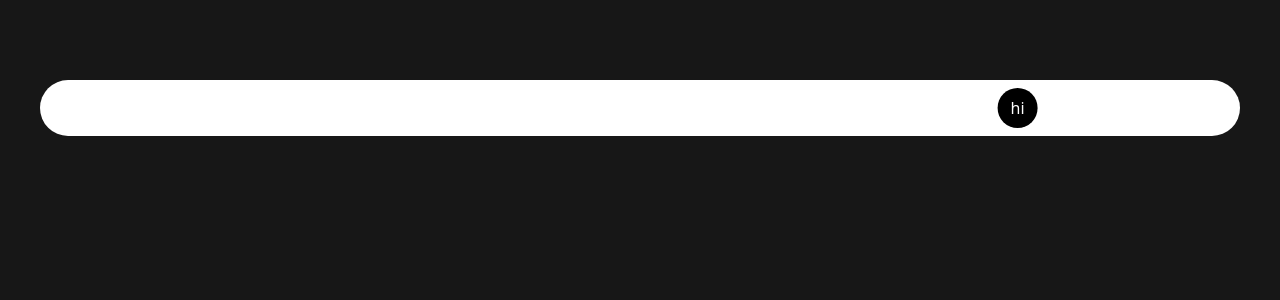
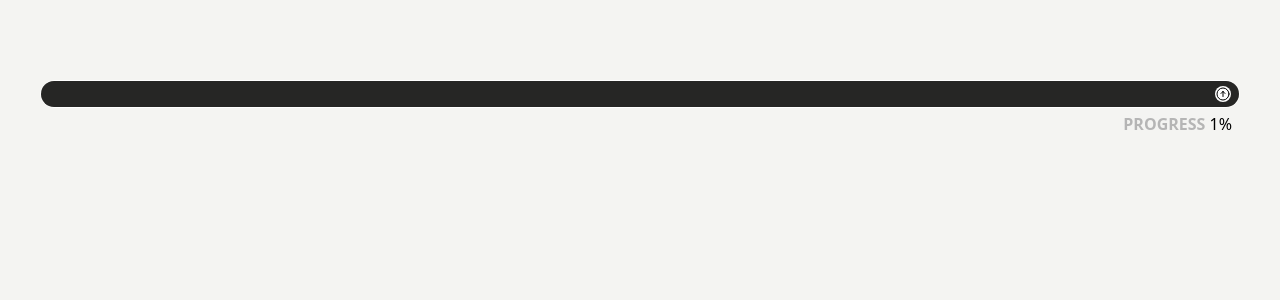
Before and after one commit to akram-aki/electro_website_v3, a React (Vite) app: page / in a window 1280 px wide. Shown: the top 300 px of the page. Built offline with nearby package versions, Linux system fonts and the light colour scheme.

Commit message:
stealscroll better ui

```diff
--- a/src/components/stealScroll/Index.jsx
+++ b/src/components/stealScroll/Index.jsx
@@ -1,5 +1,5 @@
 import { motion, useTransform, useScroll } from "framer-motion";
-import { useRef } from "react";
+import { useRef, useState } from "react";
 
 const Example = () => {
   return (
@@ -11,36 +11,60 @@ const Example = () => {
 
 const HorizontalScrollCarousel = () => {
   const targetRef = useRef(null);
+  const [count, setCount] = useState(0);
   const { scrollYProgress } = useScroll({
     target: targetRef,
   });
 
-  const x = useTransform(scrollYProgress, [0, 1], ["20%", "80%"]);
-  const rotate = useTransform(scrollYProgress, [0, 1], [0, 360]);
+  const x = useTransform(scrollYProgress, [0, 1], ["0%", "100%"]);
+  const rotate = useTransform(scrollYProgress, [0, 1], [0, 1440]);
+  const progress = useTransform(scrollYProgress, [0, 1], [0, 100]);
   return (
     <section
       ref={targetRef}
-      className="relative h-[300vh] w-screen  bg-neutral-900"
+      className="relative h-[900vh] w-full  bg-Background"
     >
-      <div className="sticky top-0 flex h-screen overflow-hidden w-full ">
-        <div className="bg-white  h-14 flex items-center mt-20 w-screen mx-10 p-1 rounded-full">
+      <div className="sticky  top-0 flex h-screen overflow-hidden w-full ">
+        <div className="bg-[#e9e8e4] relative overflow-hidden border border-white h-7 flex items-center mt-20 w-full mx-10 p-1 rounded-full">
           <motion.div
             style={{
               x,
             }}
-            transition={{ ease: "easeOut", duration: 9 }}
-            className="w-full"
+            transition={{ ease: "easeOut", duration: 100 }}
+            className="w-full flex justify-end absolute right-full p-2 rounded-xl   bg-[#262625] overflow-hidden"
           >
             <motion.div
               style={{
                 rotate,
               }}
-              className="bg-black flex items-center justify-center w-10 h-10 rounded-full text-white"
+              className=" z-10  bg-white text-black flex items-center justify-center w-4 h-4 rounded-full "
             >
-              hi
+              <svg
+                xmlns="http://www.w3.org/2000/svg"
+                fill="none"
+                viewBox="0 0 24 24"
+                strokeWidth="1.5"
+                stroke="currentColor"
+                className="size-10"
+              >
+                <path
+                  strokeLinecap="round"
+                  strokeLinejoin="round"
+                  d="m15 11.25-3-3m0 0-3 3m3-3v7.5M21 12a9 9 0 1 1-18 0 9 9 0 0 1 18 0Z"
+                />
+              </svg>
             </motion.div>
           </motion.div>
         </div>
+        <motion.p
+          ref={targetRef}
+          style={{ scrollYProgress }}
+          className="text-[#b5b5b5]  font-bold  right-12 top-28 absolute"
+          onUpdate={() => setCount(Math.floor(progress.current))}
+        >
+          {" "}
+          PROGRESS <span className="text-black font-medium">{count + 1}% </span>
+        </motion.p>
       </div>
     </section>
   );
--- a/tailwind.config.js
+++ b/tailwind.config.js
@@ -2,7 +2,12 @@
 export default {
   content: ["./index.html", "./src/**/*.{js,ts,jsx,tsx}"],
   theme: {
-    extend: {},
+    extend: {
+      colors: {
+        Text: "#dcdcdb",
+        Background: "#f4f4f2",
+      },
+    },
   },
   plugins: [],
 };
```
